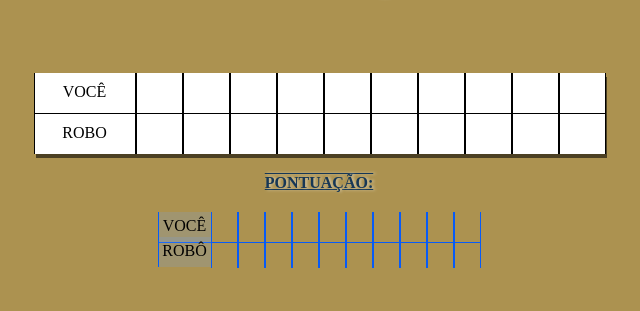
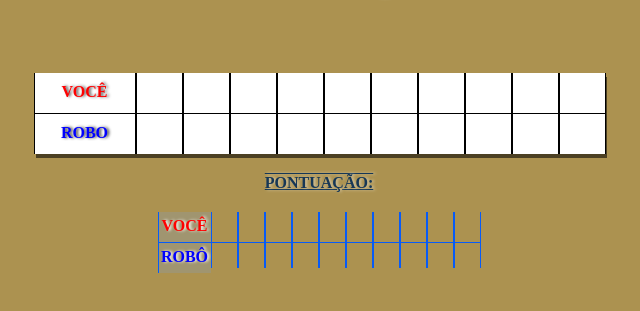
Before and after one commit to vitorianascimento668/pedraPapelTesoura, a plain HTML site: page index.html in a window 1280 px wide. Shown: the part 61-372 px from the top of the page, without its empty margins (321-961 px from the left). Drawn offline with Linux system fonts and the light colour scheme.

Commit message:
Fiz o font size das minhas duas tabelinhas
Coloquei a cor no meus blue, vc_red no robo e no voce, coloquei um text shadow e uma font bold grossa, pra da destaque, porem no blue e vc red eu coloquei um shadow box puxado pro preto, enquanto no meu abaixo, coloquei puxado pro branco, dando bastante destaque.

```diff
--- a/css/es.css
+++ b/css/es.css
@@ -22,6 +22,16 @@ h1{
 
 .quadrado{
    display:flex;
+}
+.blue{
+    color: blue ;
+    text-shadow: 2px 0px 3px  rgba(14, 14, 14, 0.788);
+    font-weight: bold;
+}
+.vc_red{
+    color: red ;
+    text-shadow: 2px 0px 3px rgba(2, 2, 2, 0.651);
+    font-weight: bold;
 }
 .blue, .vc_red{
     border-left: 1px solid black;
@@ -76,14 +86,20 @@ h1{
 .ponto_voce{
     background-color: rgba(113, 158, 241, 0.199);
     text-align: center;
+    color: red ;
+    text-shadow: 2px 0px 3px rgb(255, 255, 255);
+    font-weight: bold;
 }
 
 .ponto_Robo{
-    margin-top: -20px;
+    margin-top: -14px;
     border-top: 0px;
     background-color: rgba(113, 158, 241, 0.199);
     text-align: center;
-    color: ;
+    color: blue ;
+    text-shadow: 2px 0px 3px rgb(255, 255, 255);
+    font-weight: bold;
+
 
 }
 .quadrado2{
```
